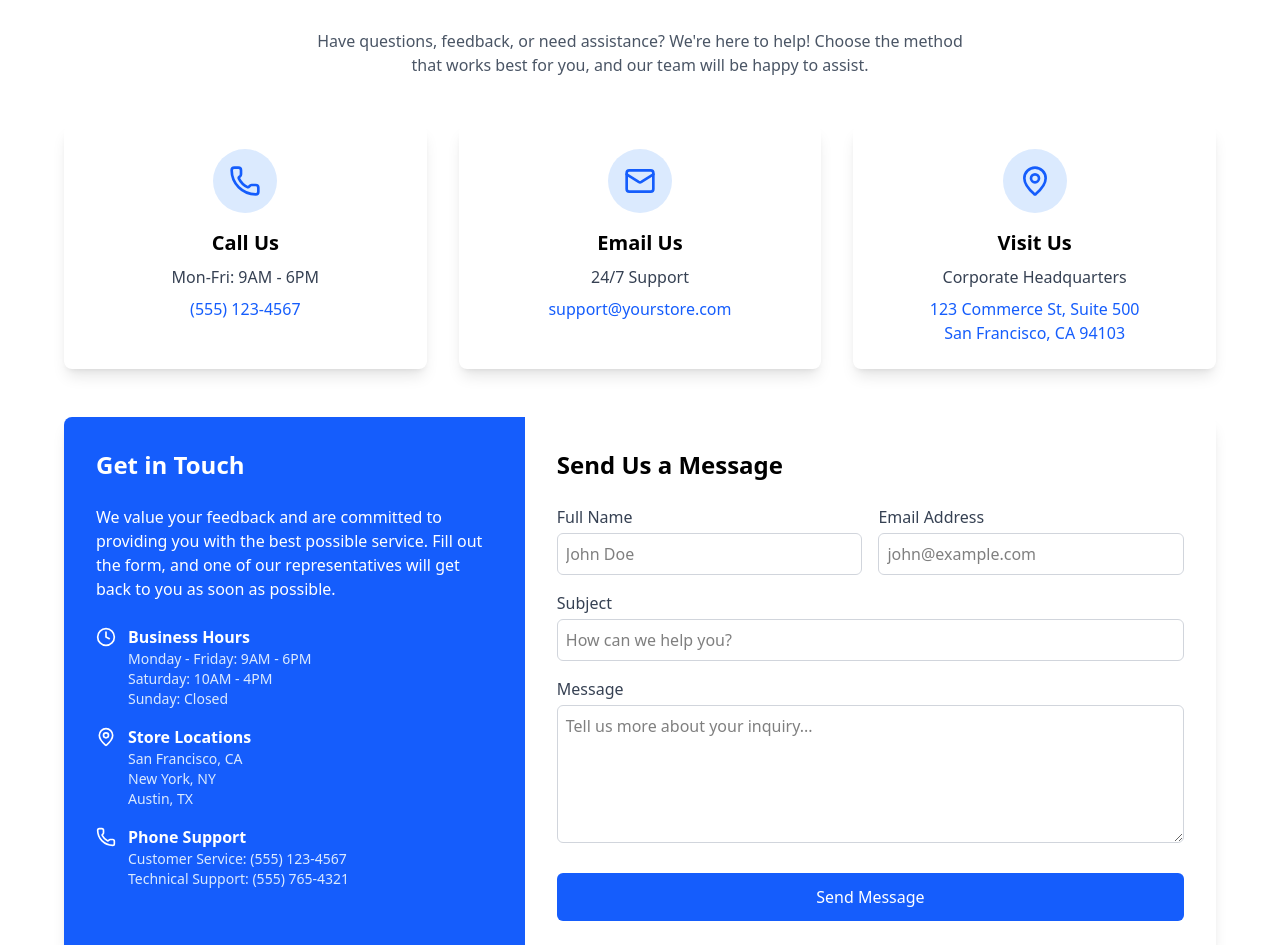
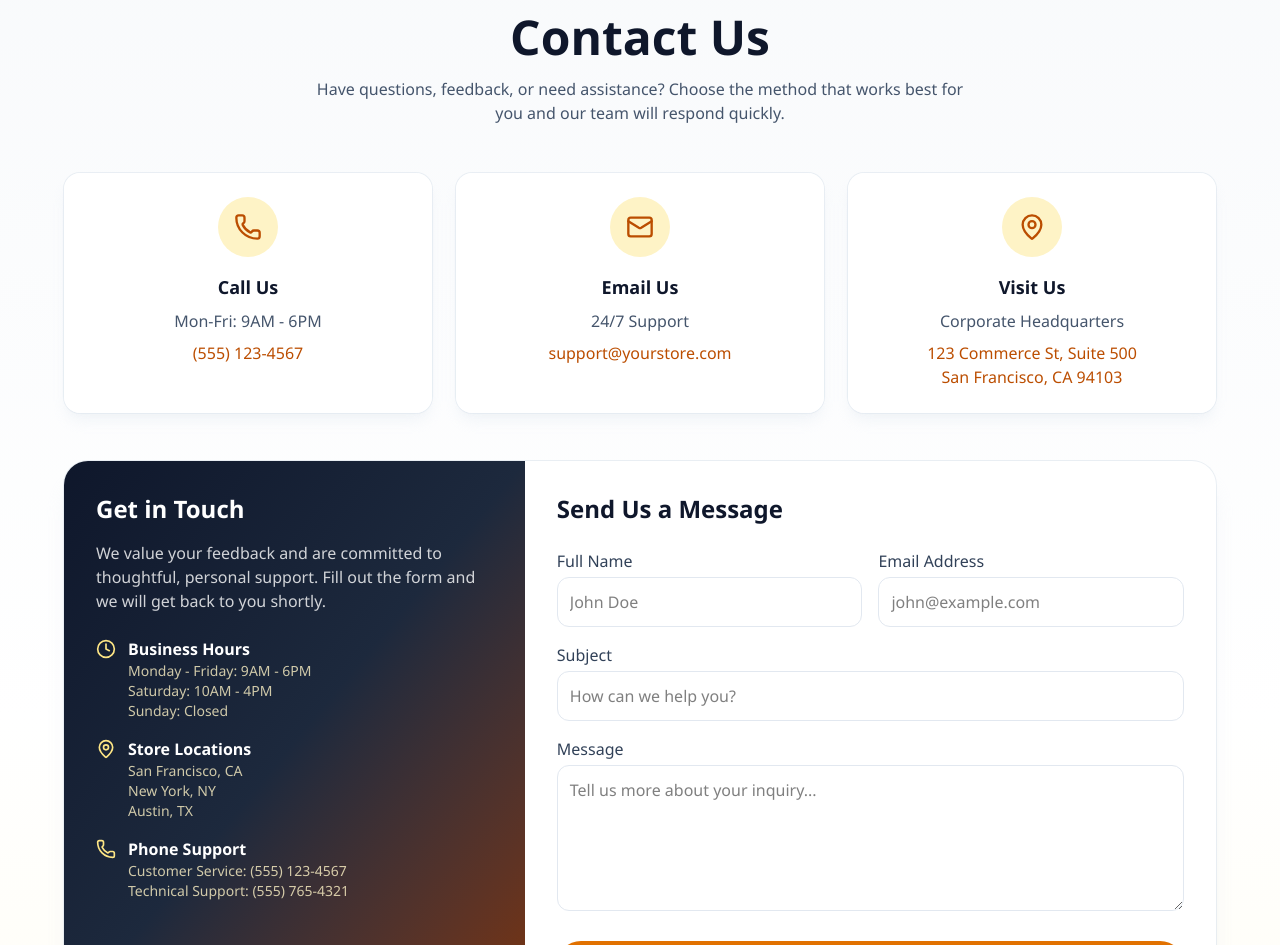
Before and after one commit to sukunazz/WoodCraft, a React (Vite) app in the folder frontend/wood_product/: page /contact in a window 1280 px wide. Shown: the part 147-1092 px from the top of the page. Built offline with nearby package versions, Linux system fonts and the light colour scheme; no server answers.

Commit message:
fixed the about and contact page

```diff
--- a/frontend/wood_product/src/index.css
+++ b/frontend/wood_product/src/index.css
@@ -1,4 +1,13 @@
 @import "tailwindcss";
+@import url("https://fonts.googleapis.com/css2?family=Manrope:wght@300..800&display=swap");
+
+:root {
+  font-family: "Manrope", "Segoe UI", Tahoma, sans-serif;
+}
+
+body {
+  font-family: inherit;
+}
 
 @keyframes profile-fade-up {
   from {
--- a/frontend/wood_product/src/pages/Contact.tsx
+++ b/frontend/wood_product/src/pages/Contact.tsx
@@ -65,41 +65,54 @@ const Contact: React.FC = () => {
   };
 
   return (
-    <div className="container mx-auto px-4 py-8 mt-20">
+    <div className="mt-20 bg-gradient-to-b from-slate-50 via-white to-amber-50">
+      <div className="container mx-auto px-4 py-12">
         <div className="max-w-6xl mx-auto">
-        <h1 className="text-4xl font-bold mb-6 text-center">Contact Us</h1>
-        <p className="text-gray-600 text-center mb-12 max-w-2xl mx-auto">
-          Have questions, feedback, or need assistance? We're here to help!
-          Choose the method that works best for you, and our team will be happy
-          to assist.
+          <div className="text-center mb-12">
+            <p className="text-sm font-semibold uppercase tracking-[0.25em] text-amber-700">
+              We are here to help
             </p>
-
-        <div className="grid md:grid-cols-3 gap-8 mb-12">
-          <div className="bg-white p-6 rounded-lg shadow-lg flex flex-col items-center text-center">
-            <div className="bg-blue-100 p-4 rounded-full mb-4">
-              <Phone className="h-8 w-8 text-blue-600" />
-            </div>
-            <h3 className="font-bold text-xl mb-2">Call Us</h3>
-            <p className="text-gray-700 mb-2">Mon-Fri: 9AM - 6PM</p>
-            <p className="text-blue-600 font-medium">(555) 123-4567</p>
+            <h1 className="text-4xl md:text-5xl font-semibold text-slate-900 mt-3">
+              Contact Us
+            </h1>
+            <p className="text-slate-600 mt-4 max-w-2xl mx-auto">
+              Have questions, feedback, or need assistance? Choose the method
+              that works best for you and our team will respond quickly.
+            </p>
           </div>
 
-          <div className="bg-white p-6 rounded-lg shadow-lg flex flex-col items-center text-center">
-            <div className="bg-blue-100 p-4 rounded-full mb-4">
-              <Mail className="h-8 w-8 text-blue-600" />
+          <div className="grid md:grid-cols-3 gap-6 mb-12">
+            <div className="bg-white/90 backdrop-blur p-6 rounded-2xl shadow-lg shadow-slate-200/40 ring-1 ring-slate-200/70 flex flex-col items-center text-center">
+              <div className="bg-amber-100 p-4 rounded-full mb-4">
+                <Phone className="h-7 w-7 text-amber-700" />
               </div>
-            <h3 className="font-bold text-xl mb-2">Email Us</h3>
-            <p className="text-gray-700 mb-2">24/7 Support</p>
-            <p className="text-blue-600 font-medium">support@yourstore.com</p>
+              <h3 className="font-semibold text-lg text-slate-900 mb-2">
+                Call Us
+              </h3>
+              <p className="text-slate-600 mb-2">Mon-Fri: 9AM - 6PM</p>
+              <p className="text-amber-700 font-medium">(555) 123-4567</p>
             </div>
 
-          <div className="bg-white p-6 rounded-lg shadow-lg flex flex-col items-center text-center">
-            <div className="bg-blue-100 p-4 rounded-full mb-4">
-              <MapPin className="h-8 w-8 text-blue-600" />
+            <div className="bg-white/90 backdrop-blur p-6 rounded-2xl shadow-lg shadow-slate-200/40 ring-1 ring-slate-200/70 flex flex-col items-center text-center">
+              <div className="bg-amber-100 p-4 rounded-full mb-4">
+                <Mail className="h-7 w-7 text-amber-700" />
               </div>
-            <h3 className="font-bold text-xl mb-2">Visit Us</h3>
-            <p className="text-gray-700 mb-2">Corporate Headquarters</p>
-            <p className="text-blue-600 font-medium">
+              <h3 className="font-semibold text-lg text-slate-900 mb-2">
+                Email Us
+              </h3>
+              <p className="text-slate-600 mb-2">24/7 Support</p>
+              <p className="text-amber-700 font-medium">support@yourstore.com</p>
+            </div>
+
+            <div className="bg-white/90 backdrop-blur p-6 rounded-2xl shadow-lg shadow-slate-200/40 ring-1 ring-slate-200/70 flex flex-col items-center text-center">
+              <div className="bg-amber-100 p-4 rounded-full mb-4">
+                <MapPin className="h-7 w-7 text-amber-700" />
+              </div>
+              <h3 className="font-semibold text-lg text-slate-900 mb-2">
+                Visit Us
+              </h3>
+              <p className="text-slate-600 mb-2">Corporate Headquarters</p>
+              <p className="text-amber-700 font-medium">
                 123 Commerce St, Suite 500
                 <br />
                 San Francisco, CA 94103
@@ -107,22 +120,22 @@ const Contact: React.FC = () => {
             </div>
           </div>
 
-        <div className="bg-white rounded-lg shadow-lg overflow-hidden mb-12">
+          <div className="bg-white rounded-3xl shadow-xl shadow-slate-200/40 overflow-hidden mb-12 ring-1 ring-slate-200/70">
             <div className="grid md:grid-cols-5">
-            <div className="md:col-span-2 bg-blue-600 text-white p-8">
-              <h2 className="text-2xl font-bold mb-6">Get in Touch</h2>
-              <p className="mb-6">
-                We value your feedback and are committed to providing you with
-                the best possible service. Fill out the form, and one of our
-                representatives will get back to you as soon as possible.
+              <div className="md:col-span-2 bg-gradient-to-br from-slate-900 via-slate-800 to-amber-900 text-white p-8">
+                <h2 className="text-2xl font-semibold mb-4">Get in Touch</h2>
+                <p className="text-white/80 mb-6">
+                  We value your feedback and are committed to thoughtful,
+                  personal support. Fill out the form and we will get back to
+                  you shortly.
                 </p>
 
                 <div className="space-y-4">
-                <div className="flex items-start space-x-3">
-                  <Clock className="h-5 w-5 mt-0.5" />
+                  <div className="flex items-start gap-3">
+                    <Clock className="h-5 w-5 mt-0.5 text-amber-200" />
                     <div>
                       <h4 className="font-semibold">Business Hours</h4>
-                    <p className="text-sm text-blue-100">
+                      <p className="text-sm text-amber-100/80">
                         Monday - Friday: 9AM - 6PM
                         <br />
                         Saturday: 10AM - 4PM
@@ -132,11 +145,11 @@ const Contact: React.FC = () => {
                     </div>
                   </div>
 
-                <div className="flex items-start space-x-3">
-                  <MapPin className="h-5 w-5 mt-0.5" />
+                  <div className="flex items-start gap-3">
+                    <MapPin className="h-5 w-5 mt-0.5 text-amber-200" />
                     <div>
                       <h4 className="font-semibold">Store Locations</h4>
-                    <p className="text-sm text-blue-100">
+                      <p className="text-sm text-amber-100/80">
                         San Francisco, CA
                         <br />
                         New York, NY
@@ -146,11 +159,11 @@ const Contact: React.FC = () => {
                     </div>
                   </div>
 
-                <div className="flex items-start space-x-3">
-                  <Phone className="h-5 w-5 mt-0.5" />
+                  <div className="flex items-start gap-3">
+                    <Phone className="h-5 w-5 mt-0.5 text-amber-200" />
                     <div>
                       <h4 className="font-semibold">Phone Support</h4>
-                    <p className="text-sm text-blue-100">
+                      <p className="text-sm text-amber-100/80">
                         Customer Service: (555) 123-4567
                         <br />
                         Technical Support: (555) 765-4321
@@ -163,29 +176,31 @@ const Contact: React.FC = () => {
               <div className="md:col-span-3 p-8">
                 {submitted ? (
                   <div className="flex flex-col items-center justify-center h-full text-center">
-                  <div className="bg-green-100 rounded-full p-4 mb-4">
-                    <Send className="h-10 w-10 text-green-600" />
+                    <div className="bg-emerald-100 rounded-full p-4 mb-4">
+                      <Send className="h-10 w-10 text-emerald-600" />
                     </div>
-                  <h3 className="text-2xl font-bold text-green-600 mb-2">
+                    <h3 className="text-2xl font-semibold text-emerald-600 mb-2">
                       Message Sent!
                     </h3>
-                  <p className="text-gray-700 mb-6">
+                    <p className="text-slate-600 mb-6">
                       Thank you for reaching out. We've received your message and
                       will get back to you shortly.
                     </p>
                     <button
                       onClick={() => setSubmitted(false)}
-                    className="bg-blue-600 text-white px-6 py-2 rounded-md hover:bg-blue-700"
+                      className="bg-amber-600 text-white px-6 py-2 rounded-full hover:bg-amber-700"
                     >
                       Send Another Message
                     </button>
                   </div>
                 ) : (
                   <form onSubmit={handleSubmit}>
-                  <h3 className="text-2xl font-bold mb-6">Send Us a Message</h3>
+                    <h3 className="text-2xl font-semibold mb-6 text-slate-900">
+                      Send Us a Message
+                    </h3>
 
                     {error && (
-                    <div className="mb-4 p-3 bg-red-100 text-red-700 rounded-md">
+                      <div className="mb-4 p-3 bg-red-100 text-red-700 rounded-xl">
                         {error}
                       </div>
                     )}
@@ -194,7 +209,7 @@ const Contact: React.FC = () => {
                     <div>
                       <label
                         htmlFor="name"
-                        className="block text-gray-700 mb-1"
+                        className="block text-slate-700 mb-1"
                       >
                         Full Name
                       </label>
@@ -205,14 +220,14 @@ const Contact: React.FC = () => {
                         value={formData.name}
                         onChange={handleChange}
                         required
-                        className="w-full p-2 border border-gray-300 rounded-md focus:outline-none focus:ring-2 focus:ring-blue-500"
+                        className="w-full p-3 border border-slate-200 rounded-xl focus:outline-none focus:ring-2 focus:ring-amber-500"
                         placeholder="John Doe"
                       />
                     </div>
                     <div>
                       <label
                         htmlFor="email"
-                        className="block text-gray-700 mb-1"
+                        className="block text-slate-700 mb-1"
                       >
                         Email Address
                       </label>
@@ -223,7 +238,7 @@ const Contact: React.FC = () => {
                         value={formData.email}
                         onChange={handleChange}
                         required
-                        className="w-full p-2 border border-gray-300 rounded-md focus:outline-none focus:ring-2 focus:ring-blue-500"
+                        className="w-full p-3 border border-slate-200 rounded-xl focus:outline-none focus:ring-2 focus:ring-amber-500"
                         placeholder="john@example.com"
                       />
                     </div>
@@ -232,7 +247,7 @@ const Contact: React.FC = () => {
                   <div className="mb-4">
                     <label
                       htmlFor="subject"
-                      className="block text-gray-700 mb-1"
+                      className="block text-slate-700 mb-1"
                     >
                       Subject
                     </label>
@@ -243,7 +258,7 @@ const Contact: React.FC = () => {
                       value={formData.subject}
                       onChange={handleChange}
                       required
-                      className="w-full p-2 border border-gray-300 rounded-md focus:outline-none focus:ring-2 focus:ring-blue-500"
+                      className="w-full p-3 border border-slate-200 rounded-xl focus:outline-none focus:ring-2 focus:ring-amber-500"
                       placeholder="How can we help you?"
                     />
                   </div>
@@ -251,7 +266,7 @@ const Contact: React.FC = () => {
                   <div className="mb-6">
                     <label
                       htmlFor="message"
-                      className="block text-gray-700 mb-1"
+                      className="block text-slate-700 mb-1"
                     >
                       Message
                     </label>
@@ -262,7 +277,7 @@ const Contact: React.FC = () => {
                       onChange={handleChange}
                       required
                       rows={5}
-                      className="w-full p-2 border border-gray-300 rounded-md focus:outline-none focus:ring-2 focus:ring-blue-500"
+                      className="w-full p-3 border border-slate-200 rounded-xl focus:outline-none focus:ring-2 focus:ring-amber-500"
                       placeholder="Tell us more about your inquiry..."
                     ></textarea>
                   </div>
@@ -270,8 +285,8 @@ const Contact: React.FC = () => {
                   <button
                     type="submit"
                     disabled={loading}
-                    className={`w-full py-3 px-4 rounded-md text-white font-medium flex items-center justify-center ${
-                      loading ? "bg-blue-400" : "bg-blue-600 hover:bg-blue-700"
+                    className={`w-full py-3 px-4 rounded-full text-white font-medium flex items-center justify-center ${
+                      loading ? "bg-amber-400" : "bg-amber-600 hover:bg-amber-700"
                     }`}
                   >
                     {loading ? (
@@ -309,14 +324,14 @@ const Contact: React.FC = () => {
         </div>
 
         {/* Using public image placeholder instead of Google Maps to avoid errors */}
-        <div className="bg-white rounded-lg shadow-lg overflow-hidden">
+        <div className="bg-white rounded-3xl shadow-xl shadow-slate-200/40 overflow-hidden ring-1 ring-slate-200/70">
           <div className="h-96">
-            <div className="w-full h-full flex items-center justify-center bg-gray-100">
+            <div className="w-full h-full flex items-center justify-center bg-slate-100">
               <div className="text-center p-8">
-                <h3 className="text-lg font-medium text-gray-700 mb-2">
+                <h3 className="text-lg font-semibold text-slate-700 mb-2">
                   Map Location
                 </h3>
-                <p className="text-gray-600">
+                <p className="text-slate-600">
                   123 Commerce St, Suite 500
                   <br />
                   San Francisco, CA 94103
@@ -327,6 +342,7 @@ const Contact: React.FC = () => {
         </div>
       </div>
     </div>
+  </div>
   );
 };
 
```
Also changed, not shown: frontend/wood_product/src/pages/About.tsx (+119 -59 lines). Lines whose indentation alone changed are shown as unchanged.
